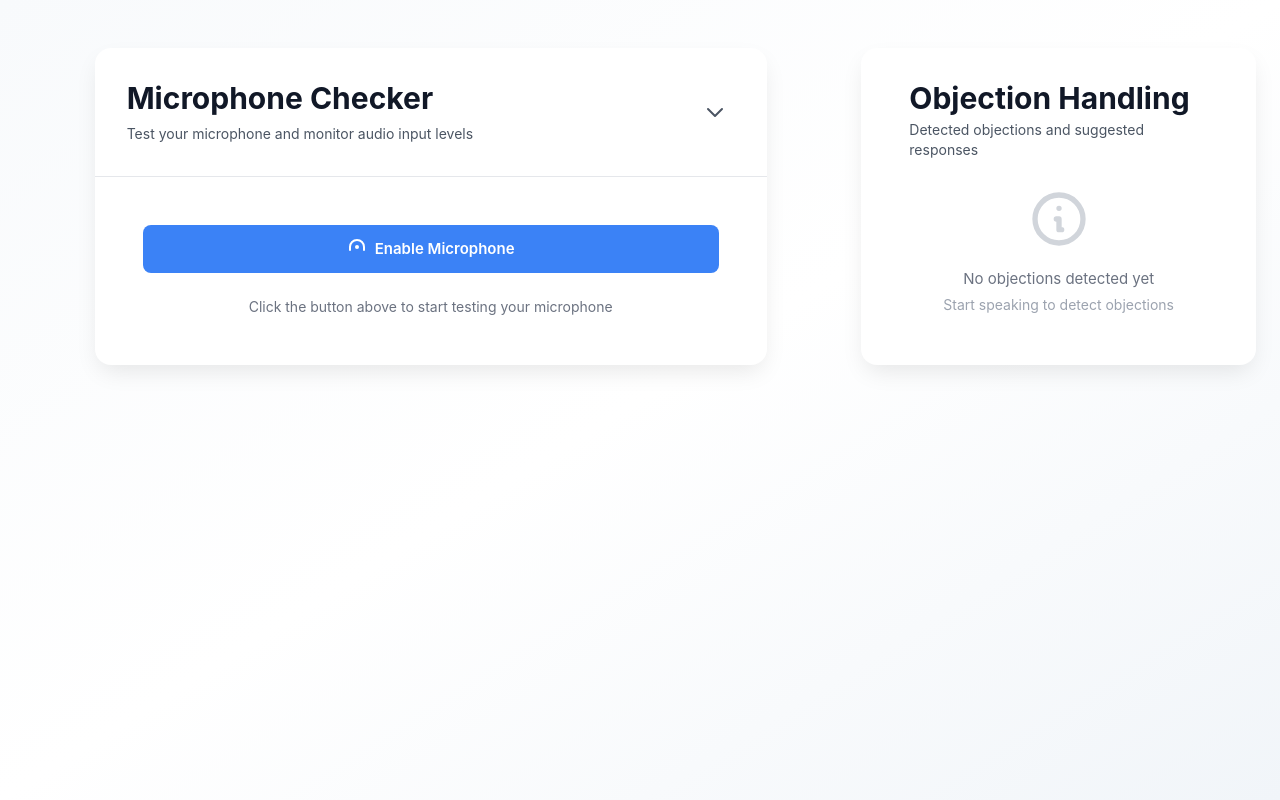
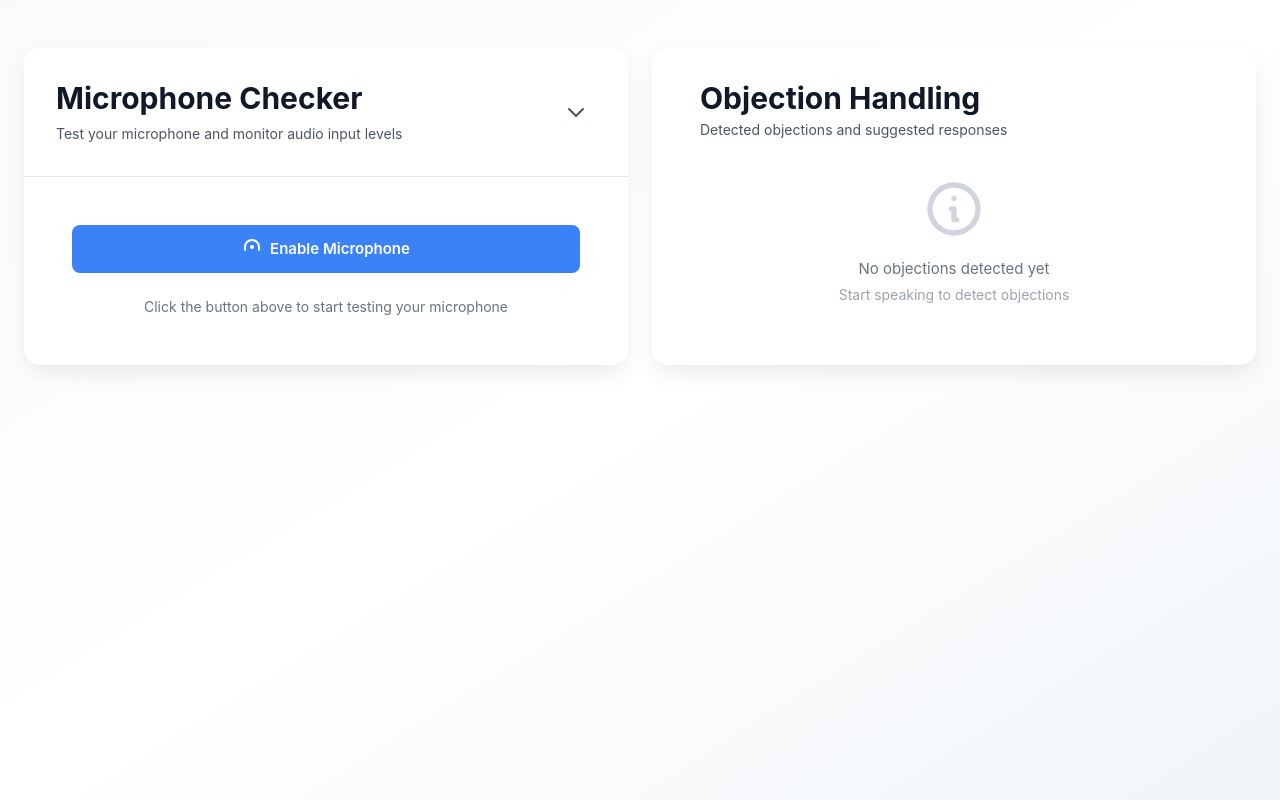
Before and after one commit to aarono-boop/Real-TIme-Objection-Handling, a Vue app: page / in a window 1280 px wide. Built offline with nearby package versions, Linux system fonts and the light colour scheme; the HTML template or start-up script is replaced by a standard one.

Commit message:
completionId: cgen-231431272f114b378f312179c20924f0
cgen-231431272f114b378f312179c20924f0

```diff
--- a/src/App.vue
+++ b/src/App.vue
@@ -21,14 +21,14 @@ function clearObjections() {
   <div
     class="min-h-screen bg-gradient-to-br from-slate-50 via-white to-slate-100 py-8 px-4 sm:py-12 sm:px-6"
   >
-    <div class="grid grid-cols-1 lg:grid-cols-3 gap-6 max-w-7xl mx-auto">
-      <!-- Left column: Microphone Checker (2 cols on large screens) -->
-      <div class="lg:col-span-2">
+    <div class="grid grid-cols-1 lg:grid-cols-2 gap-6 max-w-7xl mx-auto">
+      <!-- Left column: Microphone Checker -->
+      <div>
         <MicrophoneChecker @objection-detected="onObjectionDetected" />
       </div>
 
       <!-- Right column: Objection Handler -->
-      <div class="lg:col-span-1">
+      <div>
         <ObjectionHandler :detected-objections="detectedObjections" @clear="clearObjections" />
       </div>
     </div>
```
